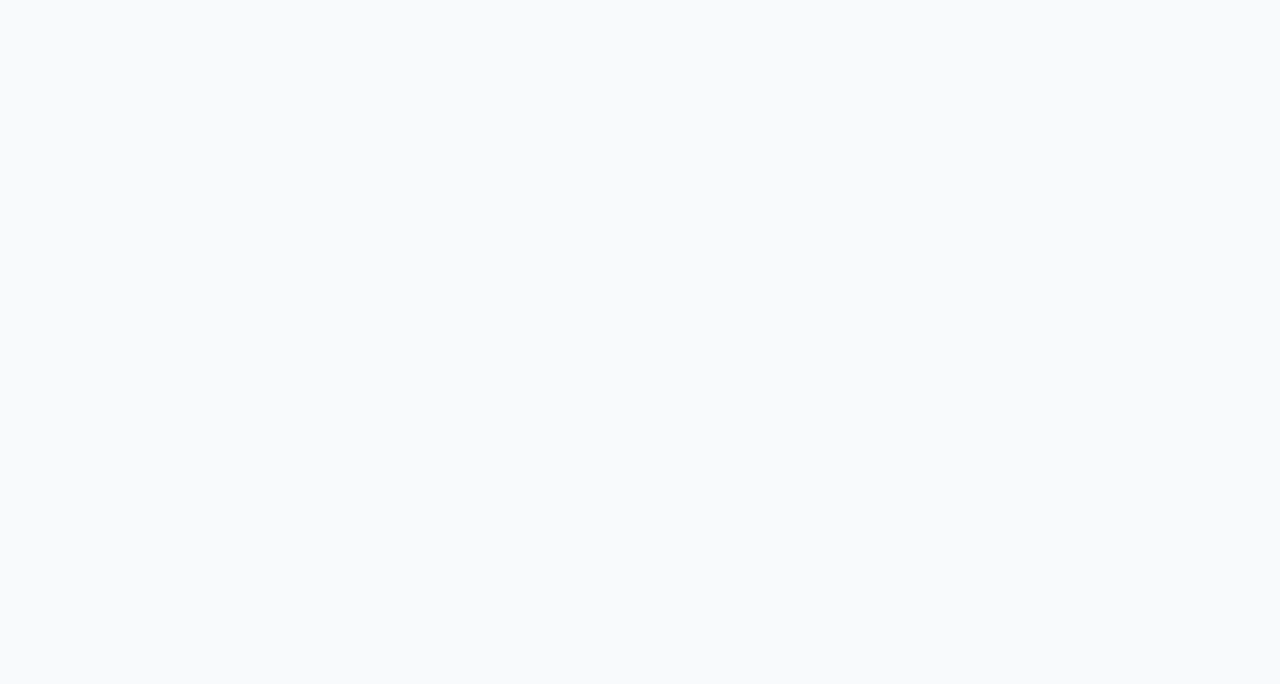
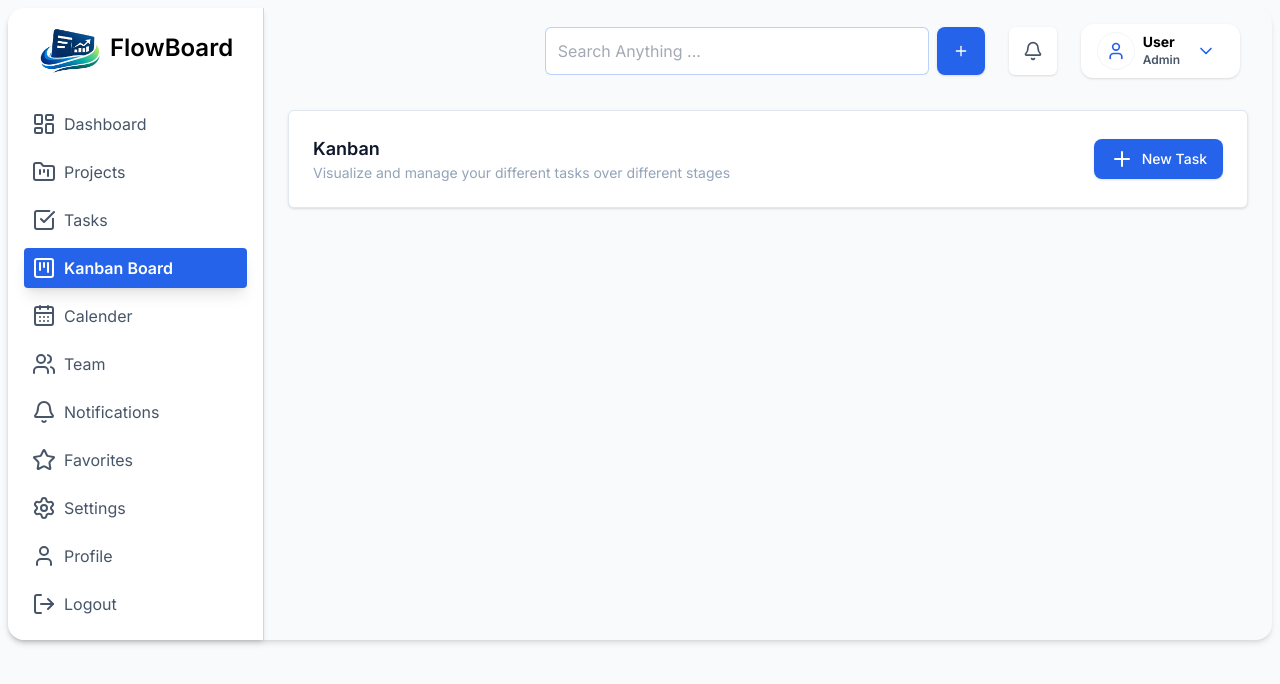
Before and after one commit to Saikiran-Srichurnam/FlowBoard, a React (Vite) app: page /kanban-Board in a window 1280 px wide. Before the commit this address had no page. Shown: the top 684 px of the page. Built offline with nearby package versions, Linux system fonts and the light colour scheme.

Commit message:
feat: add kanban board header and context setup

```diff
--- a/src/App.jsx
+++ b/src/App.jsx
@@ -1,12 +1,13 @@
 import { BrowserRouter, Routes, Route } from "react-router-dom";
 import Layout from "./components/layout/Layout";
 import Login from "./pages/authentication/Login";
-import Card from "./components/ui/Card/Card";
 import Register from "./pages/authentication/Register";
 import ForgotPassword from "./pages/authentication/ForgotPassword"
 import { DashboardPage, ProjectPage } from "./pages";
 import DashboardLayout from "./components/layout/DashboardLayout";
 import TaskPage from "./pages/TasksPage/TaskPage";
+// import { KanbanBoard } from "./components/kanbanBoard";
+import KanbanBoardPage from "./pages/KanbanBoardPage/KanbanBoardPage";
 
 export default function App() {
   return (
@@ -24,6 +25,7 @@ export default function App() {
           <Route path="dashboard" element={<DashboardPage />} />
           <Route path="projects" element={<ProjectPage />} />
           <Route path="tasks" element={<TaskPage />} />
+          <Route path="kanban-Board" element={<KanbanBoardPage />} />
         </Route>
       </Routes>
     </BrowserRouter>
--- /dev/null
+++ b/src/components/kanbanBoard/KanbanBoard.jsx
@@ -0,0 +1,9 @@
+import React from 'react'
+
+function KanbanBoard() {
+  return (
+    <div>KanbanBoard</div>
+  )
+}
+
+export default KanbanBoard
--- /dev/null
+++ b/src/components/kanbanBoard/KanbanHeader.jsx
@@ -0,0 +1,19 @@
+import { Plus } from "lucide-react"
+import Button from "../ui/Button"
+
+function KanbanHeader() {
+  return (
+    <section id='KanbanHeader' className='flex justify-between items-center'>
+      <div>
+        <h1 className='text-heading text-lg font-semibold'>Kanban</h1>
+        <p className='text-muted text-sm'>Visualize and manage your different tasks over different stages</p>
+      </div>
+      <Button onClick="" ><Plus size={24} />New Task</Button>
+
+      {/* conditional rendering of modal */}
+      {/* {showModal && <AddNewTaskModal showModal={showModal} setShowModal={setShowModal} />} */}
+    </section >
+  )
+}
+
+export default KanbanHeader
--- /dev/null
+++ b/src/components/kanbanBoard/index.js
@@ -0,0 +1,7 @@
+import KanbanBoard from "./KanbanBoard";
+import KanbanHeader from "./KanbanHeader";
+
+export {
+  KanbanHeader,
+  KanbanBoard
+}
--- /dev/null
+++ b/src/context/KanbanContext.jsx
@@ -0,0 +1,14 @@
+import { createContext, useContext } from "react";
+import { kanbanBoardcolumns as kanbanColumns } from "../data/kanbanBoardColumns"
+
+const kanbanContext = createContext()
+
+export function kanbanProvider({ children }) {
+  return (
+    <kanbanContext.Provider value="">
+      {children}
+    </kanbanContext.Provider>
+  )
+}
+
+export const useKanban = () => useContext(kanbanContext)
--- /dev/null
+++ b/src/data/kanbanBoardColumns.js
@@ -0,0 +1,6 @@
+const kanbanBoardcolumns = [
+  { title: "To Do", status: "To Do" },
+  { title: "In Progress", status: "In Progress" },
+  { title: "Review", status: "Review" },
+  { title: "Done", status: "Done" },
+];
--- /dev/null
+++ b/src/pages/KanbanBoardPage/KanbanBoardPage.jsx
@@ -0,0 +1,15 @@
+import { KanbanBoard, KanbanHeader } from "../../components/kanbanBoard";
+
+
+function KanbanBoardPage() {
+
+  return (
+    <section id='TasksPage' className='bg-surface h-full w-full p-6 shadow-sm border border-border rounded-md space-y-2'>
+      <KanbanHeader />
+      {/* <KanbanBoard /> */}
+
+    </section>
+  )
+}
+
+export default KanbanBoardPage
```
